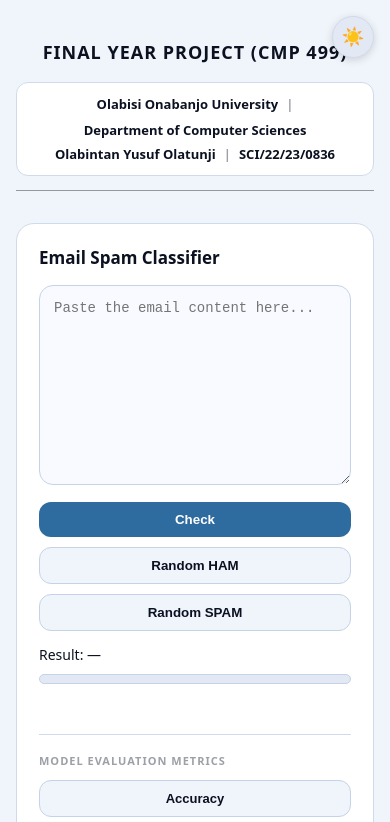
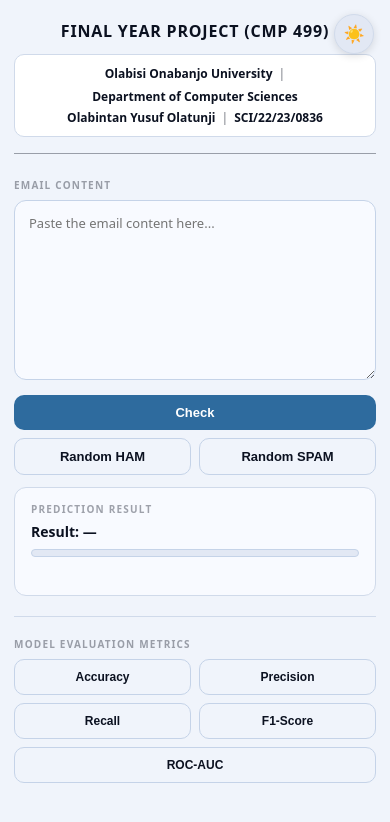
Before and after one commit to Oyebintan/Final-Year-Project, a plain HTML site: page index.html in a window 390 px wide. Both pictures are taken after a click on the button "Toggle light/dark mode". Shown: the top 822 px of the page. Drawn offline with Linux system fonts and the light colour scheme.

Commit message:
Latest UI PUSH

```diff
--- a/index.html
+++ b/index.html
@@ -1,13 +1,13 @@
 <!doctype html>
 <html lang="en" data-theme="dark">
 <head>
-<meta charset="UTF-8" />
-<meta name="viewport" content="width=device-width,initial-scale=1" />
+<meta charset="UTF-8"/>
+<meta name="viewport" content="width=device-width,initial-scale=1"/>
 <title>Email Spam Classifier</title>
-<link rel="stylesheet" href="style.css">
+<link rel="stylesheet" href="style.css"/>
 </head>
+<body>
 
-<body>
   <button class="theme-toggle" id="themeToggle" title="Toggle light/dark mode">🌙</button>
 
   <div class="wrap">
@@ -15,81 +15,81 @@
     <!-- HEADER -->
     <div class="project-header">
       <div class="project-title">FINAL YEAR PROJECT (CMP 499)</div>
-
       <div class="info-box">
         <div class="info-row">
           <span>Olabisi Onabanjo University</span>
-          <span class="separator">|</span>
+          <span class="sep">|</span>
           <span>Department of Computer Sciences</span>
         </div>
         <div class="info-row">
           <span>Olabintan Yusuf Olatunji</span>
-          <span class="separator">|</span>
+          <span class="sep">|</span>
           <span>SCI/22/23/0836</span>
         </div>
       </div>
-
-      <div class="divider"></div>
+      <div class="header-divider"></div>
     </div>
 
-    <!-- CARD -->
-    <div class="card">
-      <h1>Email Spam Classifier</h1>
+    <!-- MAIN GRID -->
+    <div class="main-grid">
 
-      <textarea id="emailText" placeholder="Paste the email content here..."></textarea>
+      <!-- LEFT: Email + Prediction -->
+      <div class="col">
+        <p class="section-label">Email Content</p>
+        <textarea id="emailText" placeholder="Paste the email content here..."></textarea>
 
-      <!-- Prediction buttons -->
-      <div class="row">
-        <button id="btnCheck">Check</button>
-        <button class="secondary" id="btnHam">Random HAM</button>
-        <button class="secondary" id="btnSpam">Random SPAM</button>
+        <div class="btn-stack">
+          <button id="btnCheck">Check</button>
+          <div class="btn-row">
+            <button class="secondary" id="btnHam">Random HAM</button>
+            <button class="secondary" id="btnSpam">Random SPAM</button>
+          </div>
+        </div>
+
+        <div class="result-card">
+          <p class="section-label" style="margin-bottom:6px">Prediction Result</p>
+          <div class="resultLine" id="resultLine">Result: —</div>
+          <div class="barWrap"><div class="bar" id="confBar"></div></div>
+          <div class="err" id="errBox"></div>
+        </div>
       </div>
 
-      <div class="resultLine" id="resultLine">Result: —</div>
-      <div class="barWrap">
-        <div class="bar" id="confBar"></div>
-      </div>
+      <!-- DIVIDER -->
+      <div class="col-divider"></div>
 
-      <div class="err" id="errBox"></div>
+      <!-- RIGHT: Metrics -->
+      <div class="col">
+        <p class="section-label">Model Evaluation Metrics</p>
 
-      <!-- Metric buttons -->
-      <div class="metric-section">
-        <div class="metric-label">Model Evaluation Metrics</div>
-        <div class="row metric-row">
-          <button class="secondary metric-btn" id="btnAccuracy"  onclick="fetchMetric('accuracy',  'Accuracy')">Accuracy</button>
-          <button class="secondary metric-btn" id="btnPrecision" onclick="fetchMetric('precision', 'Precision')">Precision</button>
-          <button class="secondary metric-btn" id="btnRecall"    onclick="fetchMetric('recall',    'Recall')">Recall</button>
-          <button class="secondary metric-btn" id="btnF1"        onclick="fetchMetric('f1',        'F1-Score')">F1-Score</button>
-          <button class="secondary metric-btn" id="btnRocAuc"    onclick="fetchMetric('roc_auc',   'ROC-AUC')">ROC-AUC</button>
+        <div class="metric-grid">
+          <button class="secondary metric-btn" onclick="fetchMetric('accuracy','Accuracy')">Accuracy</button>
+          <button class="secondary metric-btn" onclick="fetchMetric('precision','Precision')">Precision</button>
+          <button class="secondary metric-btn" onclick="fetchMetric('recall','Recall')">Recall</button>
+          <button class="secondary metric-btn" onclick="fetchMetric('f1','F1-Score')">F1-Score</button>
+          <button class="secondary metric-btn full" onclick="fetchMetric('roc_auc','ROC-AUC')">ROC-AUC</button>
         </div>
 
-        <!-- Metric result display -->
-        <div class="metricResult" id="metricResult" style="display:none;">
-          <div class="metricResult-top">
-            <span class="metricResult-name"  id="metricName">—</span>
-            <span class="metricResult-value" id="metricValue">—</span>
+        <div class="metric-result" id="metricResult" style="display:none">
+          <div class="metric-top">
+            <span class="metric-name"  id="metricName">—</span>
+            <span class="metric-value" id="metricValue">—</span>
           </div>
-          <div class="metricResult-formula" id="metricFormula"></div>
+          <div class="metric-formula" id="metricFormula"></div>
         </div>
       </div>
 
     </div>
-
   </div>
 
   <script src="script.js"></script>
   <script>
     const toggleBtn = document.getElementById("themeToggle");
     const root = document.documentElement;
-
-    // Load saved preference
     const saved = localStorage.getItem("theme") || "dark";
     root.setAttribute("data-theme", saved);
     toggleBtn.textContent = saved === "dark" ? "🌙" : "☀️";
-
     toggleBtn.addEventListener("click", () => {
-      const current = root.getAttribute("data-theme");
-      const next = current === "dark" ? "light" : "dark";
+      const next = root.getAttribute("data-theme") === "dark" ? "light" : "dark";
       root.setAttribute("data-theme", next);
       toggleBtn.textContent = next === "dark" ? "🌙" : "☀️";
       localStorage.setItem("theme", next);
--- a/script.js
+++ b/script.js
@@ -1,6 +1,6 @@
 const API_BASE =
   window.location.hostname === "127.0.0.1" || window.location.hostname === "localhost"
-    ? "http://127.0.0.1:7860"
+    ? "http://127.0.0.1:8000"
     : "https://Lammyde-email-spam-classifier.hf.space";
 
 const emailText  = document.getElementById("emailText");
@@ -11,7 +11,7 @@ const resultLine = document.getElementById("resultLine");
 const confBar    = document.getElementById("confBar");
 const errBox     = document.getElementById("errBox");
 
-// ── Helpers ───────────────────────────────────────────────────────────────────
+/* ── Helpers ─────────────────────────────────────────────────────────────── */
 
 function setError(msg = "") {
   errBox.textContent = msg;
@@ -23,9 +23,9 @@ function setLoading(btn, isLoading, loadingText, normalText) {
 }
 
 function resetResultUI() {
-  resultLine.textContent      = "Result: —";
-  resultLine.style.color      = "#e7eefc";
-  confBar.style.width          = "0%";
+  resultLine.textContent        = "Result: —";
+  resultLine.style.color        = "";
+  confBar.style.width           = "0%";
   confBar.style.backgroundColor = "#AB0B4B";
 }
 
@@ -41,14 +41,14 @@ function setResult(label, spamProb, confidence) {
   confBar.style.width           = `${Math.max(0, Math.min(100, confPct))}%`;
 }
 
-// ── Random sample ─────────────────────────────────────────────────────────────
+/* ── Random sample ───────────────────────────────────────────────────────── */
 
 async function fetchSample(type) {
   setError("");
   const targetBtn  = type === "ham" ? btnHam : btnSpam;
   const normalText = type === "ham" ? "Random HAM" : "Random SPAM";
 
-  setLoading(targetBtn, true, "Loading... (may take a moment)", normalText);
+  setLoading(targetBtn, true, "Loading...", normalText);
 
   const wakeupTimer = setTimeout(() => {
     setError("⏳ Server is waking up, please wait...");
@@ -58,15 +58,12 @@ async function fetchSample(type) {
     const res  = await fetch(`${API_BASE}/sample?label=${type}`);
     const data = await res.json();
 
-    if (!res.ok) {
-      setError(data.error || "Failed to fetch sample.");
-      return;
-    }
+    if (!res.ok) { setError(data.error || "Failed to fetch sample."); return; }
 
     emailText.value = data.text || "";
     resetResultUI();
     setError("");
-  } catch (e) {
+  } catch {
     setError("Backend not reachable. Please try again.");
   } finally {
     clearTimeout(wakeupTimer);
@@ -78,25 +75,22 @@ async function fetchSample(type) {
 btnHam.addEventListener("click",  () => fetchSample("ham"));
 btnSpam.addEventListener("click", () => fetchSample("spam"));
 
-// ── Predict ───────────────────────────────────────────────────────────────────
+/* ── Predict ─────────────────────────────────────────────────────────────── */
 
 btnCheck.addEventListener("click", async () => {
   setError("");
   const text = (emailText.value || "").trim();
 
-  if (!text) {
-    setError("Paste an email first.");
-    return;
-  }
+  if (!text) { setError("Paste an email first."); return; }
 
-  setLoading(btnCheck, true, "Checking... (may take a moment)", "Check");
+  setLoading(btnCheck, true, "Checking...", "Check");
 
   const wakeupTimer = setTimeout(() => {
     setError("⏳ Server is waking up, please wait...");
   }, 5000);
 
   try {
-    const res = await fetch(`${API_BASE}/predict`, {
+    const res  = await fetch(`${API_BASE}/predict`, {
       method:  "POST",
       headers: { "Content-Type": "application/json" },
       body:    JSON.stringify({ text }),
@@ -104,18 +98,15 @@ btnCheck.addEventListener("click", async () => {
 
     const data = await res.json();
 
-    if (!res.ok) {
-      setError(data.error || "Prediction failed.");
-      return;
-    }
+    if (!res.ok) { setError(data.error || "Prediction failed."); return; }
 
-    const label           = data.label ?? data.prediction ?? "ham";
-    const spamProbability = Number(data.spam_probability ?? data.probability ?? 0);
-    const confidence      = Number(data.confidence ?? 0);
+    const label       = data.label ?? data.prediction ?? "ham";
+    const spamProb    = Number(data.spam_probability ?? data.probability ?? 0);
+    const confidence  = Number(data.confidence ?? 0);
 
     setError("");
-    setResult(label, spamProbability, confidence);
-  } catch (e) {
+    setResult(label, spamProb, confidence);
+  } catch {
     setError("Backend not reachable. Please try again.");
   } finally {
     clearTimeout(wakeupTimer);
@@ -123,51 +114,48 @@ btnCheck.addEventListener("click", async () => {
   }
 });
 
-// ── Evaluation Metrics ────────────────────────────────────────────────────────
-// Formulas per Chapter 3:
-//   Accuracy  : (TP + TN) / (TP + TN + FP + FN)
-//   Precision : TP / (TP + FP)
-//   Recall    : TP / (TP + FN)
-//   F1-Score  : 2 × (Precision × Recall) / (Precision + Recall)
-//   ROC-AUC   : Area under ROC curve across all classification thresholds
+/* ── Evaluation metrics ──────────────────────────────────────────────────── */
+/* Formulas per Chapter 3:
+   Accuracy  : (TP + TN) / (TP + TN + FP + FN)
+   Precision : TP / (TP + FP)
+   Recall    : TP / (TP + FN)
+   F1-Score  : 2 × (Precision × Recall) / (Precision + Recall)
+   ROC-AUC   : Area under ROC curve across all classification thresholds     */
 
 async function fetchMetric(metricKey, metricLabel) {
-  const resultBox  = document.getElementById("metricResult");
-  const nameEl     = document.getElementById("metricName");
-  const valueEl    = document.getElementById("metricValue");
-  const formulaEl  = document.getElementById("metricFormula");
+  const box       = document.getElementById("metricResult");
+  const nameEl    = document.getElementById("metricName");
+  const valueEl   = document.getElementById("metricValue");
+  const formulaEl = document.getElementById("metricFormula");
 
-  // Show loading state
-  resultBox.style.display  = "block";
-  nameEl.textContent       = metricLabel;
-  valueEl.textContent      = "⏳";
-  formulaEl.textContent    = "";
+  box.style.display = "block";
+  nameEl.textContent  = metricLabel;
+  valueEl.textContent = "⏳";
+  formulaEl.textContent = "";
 
-  // Disable all metric buttons while fetching
-  const metricBtns = document.querySelectorAll(".metric-btn");
-  metricBtns.forEach(b => b.disabled = true);
+  const allMetricBtns = document.querySelectorAll(".metric-btn");
+  allMetricBtns.forEach(b => (b.disabled = true));
 
   try {
     const res  = await fetch(`${API_BASE}/metrics/${metricKey}`);
     const data = await res.json();
 
     if (!res.ok || data.error) {
-      nameEl.textContent   = metricLabel;
-      valueEl.textContent  = "—";
+      nameEl.textContent    = metricLabel;
+      valueEl.textContent   = "—";
       formulaEl.textContent = data.error || "Could not retrieve metric.";
       return;
     }
 
-    // Display value as percentage
     nameEl.textContent    = data.metric;
     valueEl.textContent   = (data.value * 100).toFixed(2) + "%";
     formulaEl.textContent = "Formula: " + data.formula;
 
-  } catch (e) {
+  } catch {
     nameEl.textContent    = metricLabel;
     valueEl.textContent   = "—";
-    formulaEl.textContent = "Backend not reachable. Please try again.";
+    formulaEl.textContent = "Backend not reachable. Push the new app.py to Hugging Face first.";
   } finally {
-    metricBtns.forEach(b => b.disabled = false);
+    allMetricBtns.forEach(b => (b.disabled = false));
   }
 }
--- a/style.css
+++ b/style.css
@@ -1,218 +1,229 @@
-*, *::before, *::after {
-  box-sizing: border-box;
-}
+*, *::before, *::after { box-sizing: border-box; }
 
-/* ===== THEME VARIABLES ===== */
-
+/* ── Theme variables ── */
 :root[data-theme="dark"] {
-  --bg:           #0b0f17;
-  --card-bg:      #111a2a;
-  --border:       #1e2b45;
-  --textarea-bg:  #0c1423;
+  --bg:              #0b0f17;
+  --card-bg:         #111a2a;
+  --border:          #1e2b45;
+  --textarea-bg:     #0c1423;
   --textarea-border: #243657;
-  --text:         #e7eefc;
-  --text-muted:   rgba(231,238,252,0.4);
-  --btn-primary:  #457EAC;
-  --btn-secondary-bg: #0c1423;
-  --btn-secondary-border: #243657;
-  --btn-secondary-text: #e7eefc;
-  --bar-track:    #0c1423;
-  --err-color:    #ffb4b4;
-  --toggle-bg:    #1e2b45;
-  --toggle-color: #e7eefc;
-  --metric-bg:    #0a0f1c;
-  --metric-border:#1a2840;
-  --metric-accent:#4fffb0;
-  --metric-label: rgba(231,238,252,0.35);
+  --text:            #e7eefc;
+  --text-muted:      rgba(231,238,252,0.38);
+  --label-color:     rgba(231,238,252,0.32);
+  --btn-primary:     #457EAC;
+  --btn-sec-bg:      #0c1423;
+  --btn-sec-border:  #243657;
+  --btn-sec-text:    #e7eefc;
+  --bar-track:       #0c1423;
+  --err-color:       #ffb4b4;
+  --toggle-bg:       #1e2b45;
+  --toggle-color:    #e7eefc;
+  --metric-bg:       #070d18;
+  --metric-border:   #1a2840;
+  --metric-accent:   #4fffb0;
+  --metric-accent-bg:#061a11;
+  --metric-formula:  rgba(79,255,176,0.35);
+  --col-divider:     #1e2b45;
+  --result-bg:       #0c1423;
 }
 
 :root[data-theme="light"] {
-  --bg:           #f0f4fb;
-  --card-bg:      #ffffff;
-  --border:       #d0daea;
-  --textarea-bg:  #f8faff;
+  --bg:              #f0f4fb;
+  --card-bg:         #ffffff;
+  --border:          #d0daea;
+  --textarea-bg:     #f8faff;
   --textarea-border: #c5d3e8;
-  --text:         #0b1120;
-  --text-muted:   rgba(11,17,32,0.4);
-  --btn-primary:  #2e6b9e;
-  --btn-secondary-bg: #f0f4fb;
-  --btn-secondary-border: #c5d3e8;
-  --btn-secondary-text: #0b1120;
-  --bar-track:    #e2e8f4;
-  --err-color:    #c0392b;
-  --toggle-bg:    #e2e8f4;
-  --toggle-color: #0b1120;
-  --metric-bg:    #f0f5ff;
-  --metric-border:#c5d3e8;
-  --metric-accent:#1a7a5e;
-  --metric-label: rgba(11,17,32,0.4);
+  --text:            #0b1120;
+  --text-muted:      rgba(11,17,32,0.38);
+  --label-color:     rgba(11,17,32,0.38);
+  --btn-primary:     #2e6b9e;
+  --btn-sec-bg:      #f0f4fb;
+  --btn-sec-border:  #c5d3e8;
+  --btn-sec-text:    #0b1120;
+  --bar-track:       #e2e8f4;
+  --err-color:       #c0392b;
+  --toggle-bg:       #e2e8f4;
+  --toggle-color:    #0b1120;
+  --metric-bg:       #eef6f2;
+  --metric-border:   #b8ddd0;
+  --metric-accent:   #0d7a5f;
+  --metric-accent-bg:#e4f5ef;
+  --metric-formula:  rgba(13,122,95,0.55);
+  --col-divider:     #d0daea;
+  --result-bg:       #f8faff;
 }
 
-/* ===== BASE ===== */
+/* ── Base ── */
+*, *::before, *::after { margin: 0; padding: 0; }
 
 body {
-  margin: 0;
-  font-family: system-ui, Arial;
+  font-family: system-ui, Arial, sans-serif;
   background: var(--bg);
   color: var(--text);
   overflow-x: hidden;
-  width: 100%;
-  transition: background 0.3s ease, color 0.3s ease;
+  transition: background 0.3s, color 0.3s;
 }
 
-/* ===== THEME TOGGLE BUTTON ===== */
-
+/* ── Theme toggle ── */
 .theme-toggle {
   position: fixed;
-  top: 16px;
+  top: 14px;
   right: 16px;
   z-index: 999;
-  width: 42px;
-  height: 42px;
+  width: 40px;
+  height: 40px;
   border-radius: 50%;
   border: 1px solid var(--border);
   background: var(--toggle-bg);
   color: var(--toggle-color);
-  font-size: 18px;
+  font-size: 17px;
   cursor: pointer;
   display: flex;
   align-items: center;
   justify-content: center;
-  padding: 0;
-  box-shadow: 0 2px 8px rgba(0,0,0,0.15);
-  transition: background 0.3s ease, border 0.3s ease;
+  box-shadow: 0 2px 8px rgba(0,0,0,0.12);
+  transition: background 0.3s, border 0.3s;
+}
+.theme-toggle:hover { opacity: 0.85; }
+
+/* ── Wrap ── */
+.wrap {
+  max-width: 900px;
+  margin: 0 auto;
+  padding: 28px 20px 40px;
 }
 
-.theme-toggle:hover {
-  opacity: 0.85;
-}
-
-/* ===== WRAP ===== */
-
-.wrap {
-  max-width: 880px;
-  margin: 40px auto;
-  padding: 0 16px;
-  width: 100%;
-}
-
-/* ===== HEADER ===== */
-
-.project-header {
-  margin-bottom: 32px;
-  animation: fadeIn 0.5s ease-out both;
-}
+/* ── Header ── */
+.project-header { margin-bottom: 24px; }
 
 .project-title {
   text-align: center;
-  font-size: 24px;
+  font-size: 20px;
   font-weight: 800;
-  letter-spacing: 1px;
-  margin-bottom: 18px;
+  letter-spacing: 0.8px;
+  margin-bottom: 12px;
 }
 
 .info-box {
   border: 1px solid var(--border);
-  border-radius: 12px;
+  border-radius: 10px;
   background: var(--card-bg);
-  padding: 14px 20px;
-  max-width: 720px;
+  padding: 11px 18px;
+  max-width: 620px;
   margin: 0 auto;
-  transition: background 0.3s ease, border 0.3s ease;
+  transition: background 0.3s, border 0.3s;
 }
 
 .info-row {
   display: flex;
   justify-content: center;
   align-items: center;
-  gap: 12px;
-  margin-bottom: 6px;
-  font-size: 14px;
+  gap: 10px;
+  font-size: 13px;
   font-weight: 600;
   flex-wrap: wrap;
+  margin-bottom: 4px;
 }
+.info-row:last-child { margin-bottom: 0; }
 
-.info-row:last-child {
-  margin-bottom: 0;
-}
+.sep { color: var(--text-muted); }
 
-.separator {
-  color: var(--text-muted);
-}
-
-.divider {
+.header-divider {
   width: 100%;
   height: 1px;
   background: var(--text-muted);
-  margin: 14px auto 0 auto;
+  margin: 16px auto 0;
 }
 
-/* ===== CARD ===== */
-
-.card {
-  background: var(--card-bg);
-  border: 1px solid var(--border);
-  border-radius: 18px;
-  padding: 22px;
-  transition: background 0.3s ease, border 0.3s ease;
+/* ── Main two-column grid ── */
+.main-grid {
+  display: grid;
+  grid-template-columns: 1fr 1px 1fr;
+  gap: 0 24px;
+  align-items: start;
 }
 
-h1 {
-  margin: 0;
-  font-size: 20px;
-  font-weight: 800;
+.col-divider {
+  background: var(--col-divider);
+  width: 1px;
+  align-self: stretch;
 }
 
+/* ── Section label ── */
+.section-label {
+  font-size: 10px;
+  font-weight: 700;
+  text-transform: uppercase;
+  letter-spacing: 1.2px;
+  color: var(--label-color);
+  margin-bottom: 8px;
+}
+
+/* ── Textarea ── */
 textarea {
-  margin-top: 16px;
   width: 100%;
-  height: 200px;
+  height: 180px;
   resize: vertical;
   background: var(--textarea-bg);
   color: var(--text);
   border: 1px solid var(--textarea-border);
-  border-radius: 14px;
-  padding: 14px;
-  font-size: 14px;
-  transition: background 0.3s ease, color 0.3s ease, border 0.3s ease;
+  border-radius: 12px;
+  padding: 12px 14px;
+  font-size: 13px;
+  font-family: inherit;
+  line-height: 1.6;
+  transition: background 0.3s, color 0.3s, border 0.3s;
 }
+textarea:focus { outline: none; border-color: var(--btn-primary); }
 
-.row {
+/* ── Button stack ── */
+.btn-stack { margin-top: 10px; }
+
+.btn-row {
   display: flex;
-  gap: 10px;
-  margin-top: 12px;
-  flex-wrap: wrap;
+  gap: 8px;
+  margin-top: 8px;
 }
 
 button {
   padding: 10px 14px;
-  border-radius: 12px;
+  border-radius: 10px;
   border: none;
   background: var(--btn-primary);
   color: #fff;
   font-weight: 700;
+  font-size: 13px;
   cursor: pointer;
-  transition: background 0.3s ease, opacity 0.2s ease;
+  transition: opacity 0.2s, background 0.3s;
+  width: 100%;
+}
+button:hover  { opacity: 0.88; }
+button:active { transform: scale(0.98); }
+
+button.secondary {
+  background: var(--btn-sec-bg);
+  border: 1px solid var(--btn-sec-border);
+  color: var(--btn-sec-text);
 }
 
-button:hover {
-  opacity: 0.9;
-}
-
-button.secondary {
-  background: var(--btn-secondary-bg);
-  border: 1px solid var(--btn-secondary-border);
-  color: var(--btn-secondary-text);
+/* ── Result card ── */
+.result-card {
+  background: var(--result-bg);
+  border: 1px solid var(--border);
+  border-radius: 12px;
+  padding: 14px 16px;
+  margin-top: 12px;
+  transition: background 0.3s, border 0.3s;
 }
 
 .resultLine {
-  margin-top: 14px;
   font-size: 14px;
+  font-weight: 600;
+  margin-bottom: 8px;
 }
 
 .barWrap {
-  margin-top: 10px;
-  height: 10px;
+  height: 8px;
   background: var(--bar-track);
   border: 1px solid var(--textarea-border);
   border-radius: 999px;
@@ -223,130 +234,104 @@ button.secondary {
   height: 100%;
   width: 0%;
   background: #AB0B4B;
-  transition: width 0.3s ease;
+  border-radius: 999px;
+  transition: width 0.35s ease;
 }
 
 .err {
-  margin-top: 10px;
+  margin-top: 8px;
   color: var(--err-color);
-  font-size: 13px;
-  min-height: 18px;
+  font-size: 12px;
+  min-height: 16px;
 }
 
-/* ===== METRIC SECTION ===== */
-
-.metric-section {
-  margin-top: 22px;
-  padding-top: 18px;
-  border-top: 1px solid var(--border);
-}
-
-.metric-label {
-  font-size: 11px;
-  font-weight: 700;
-  text-transform: uppercase;
-  letter-spacing: 1px;
-  color: var(--metric-label);
-  margin-bottom: 10px;
-}
-
-.metric-row {
-  flex-wrap: wrap;
+/* ── Metric buttons grid ── */
+.metric-grid {
+  display: grid;
+  grid-template-columns: 1fr 1fr;
   gap: 8px;
+  margin-bottom: 12px;
 }
 
 .metric-btn {
-  flex: 1;
-  min-width: 90px;
-  font-size: 13px;
+  font-size: 12px;
+  padding: 10px 8px;
   text-align: center;
 }
 
+.metric-btn.full { grid-column: 1 / -1; }
+
 .metric-btn:hover {
-  border-color: var(--metric-accent);
-  color: var(--metric-accent);
+  border-color: var(--metric-accent) !important;
+  color: var(--metric-accent) !important;
 }
 
-/* Metric result display */
-.metricResult {
-  margin-top: 14px;
-  background: var(--metric-bg);
+/* ── Metric result display ── */
+.metric-result {
+  background: var(--metric-accent-bg);
   border: 1px solid var(--metric-border);
-  border-left: 4px solid var(--metric-accent);
+  border-left: 3px solid var(--metric-accent);
   border-radius: 12px;
-  padding: 16px 18px;
-  animation: fadeIn 0.2s ease both;
+  padding: 14px 16px;
+  animation: fadeIn 0.2s ease;
 }
 
-.metricResult-top {
+.metric-top {
   display: flex;
   justify-content: space-between;
   align-items: center;
-  gap: 12px;
+  gap: 10px;
 }
 
-.metricResult-name {
+.metric-name {
   font-size: 14px;
   font-weight: 700;
   color: var(--text);
 }
 
-.metricResult-value {
-  font-size: 1.6rem;
+.metric-value {
+  font-size: 1.75rem;
   font-weight: 800;
   color: var(--metric-accent);
   font-variant-numeric: tabular-nums;
 }
 
-.metricResult-formula {
-  margin-top: 8px;
-  font-size: 12px;
-  color: var(--metric-label);
+.metric-formula {
+  font-size: 11px;
+  color: var(--metric-formula);
+  margin-top: 6px;
   font-style: italic;
 }
 
-/* ===== MOBILE ===== */
+/* ── Animations ── */
+@keyframes fadeIn {
+  from { opacity: 0; transform: translateY(4px); }
+  to   { opacity: 1; transform: translateY(0); }
+}
 
-@media (max-width: 600px) {
-  .project-title {
-    font-size: 18px;
+/* ── Mobile ── */
+@media (max-width: 620px) {
+  .wrap { padding: 20px 14px 36px; }
+
+  .project-title { font-size: 16px; }
+
+  .info-row { font-size: 12px; gap: 6px; }
+
+  .info-box { padding: 10px 14px; }
+
+  .main-grid {
+    grid-template-columns: 1fr;
+    gap: 0;
   }
 
-  .info-row {
-    font-size: 13px;
-    gap: 8px;
+  .col-divider {
+    width: 100%;
+    height: 1px;
+    margin: 20px 0;
+    align-self: auto;
   }
 
-  .info-box {
-    padding: 12px 14px;
-  }
+  button { font-size: 13px; }
 
-  h1 {
-    font-size: 17px;
-  }
-
-  .row {
-    flex-direction: column;
-  }
-
-  button {
-    width: 100%;
-  }
-
-  .metricResult-top {
-    flex-direction: column;
-    align-items: flex-start;
-    gap: 4px;
-  }
-
-  .metricResult-value {
-    font-size: 1.3rem;
-  }
+  .metric-value { font-size: 1.4rem; }
 }
-
-/* ===== ANIMATION ===== */
-
-@keyframes fadeIn {
-  from { opacity: 0; }
-  to   { opacity: 1; }
-}
```
